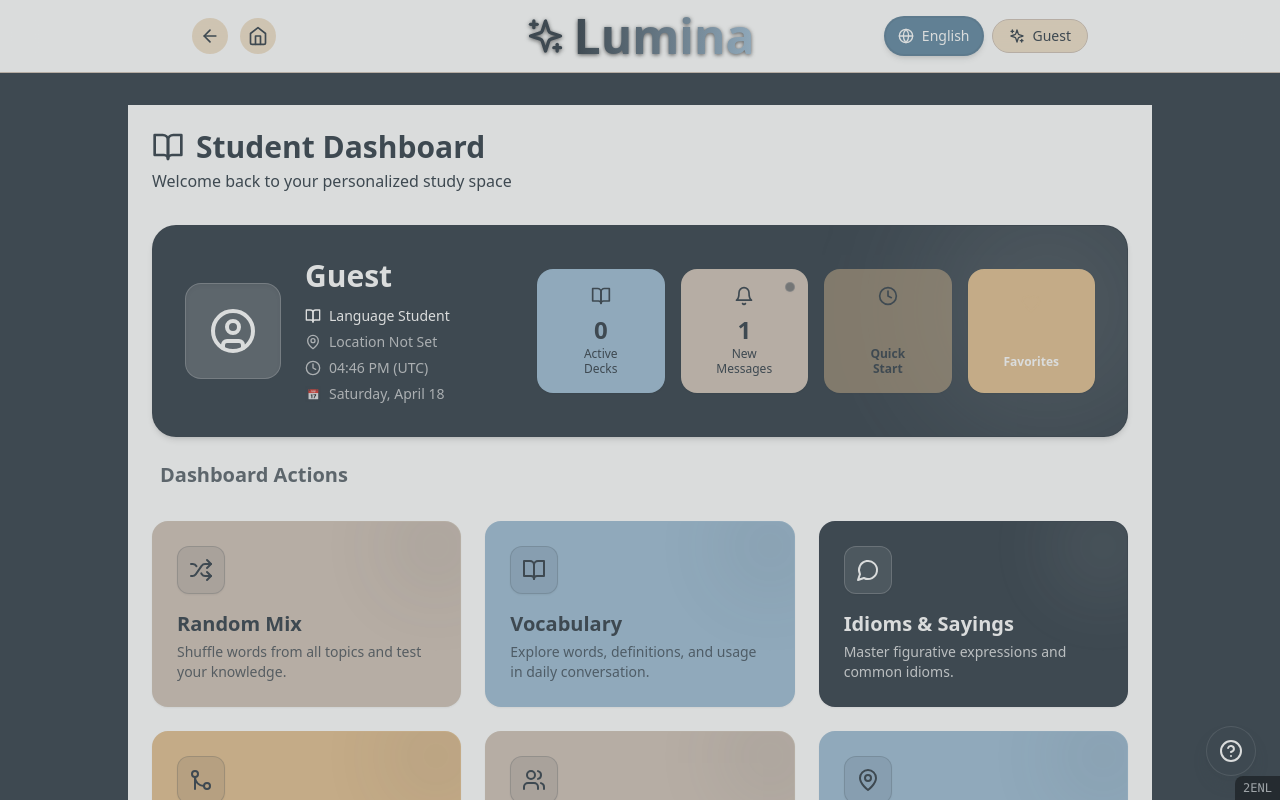
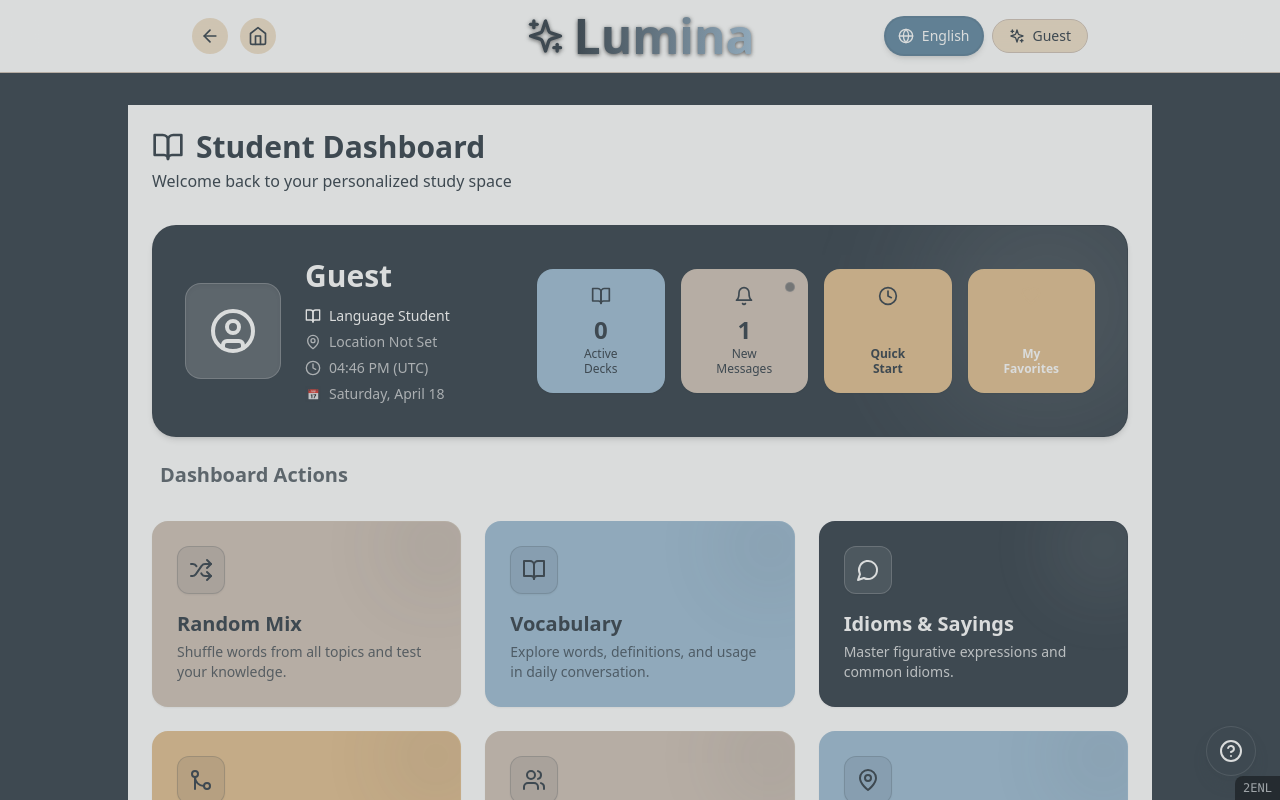
Before and after one commit to BigKippa/lumina-flashcards, a React (Vite) app: page / in a window 1280 px wide. Both pictures are taken after a click on the button "Continue as Guest". Shown: the top 800 px of the page. Built offline with nearby package versions, Linux system fonts and the light colour scheme.

Commit message:
style: align student hero widgets styling, icons, and text with tutor dashboard

```diff
--- a/src/components/WelcomeScreen.tsx
+++ b/src/components/WelcomeScreen.tsx
@@ -120,7 +120,7 @@
                             {/* Quick Start Widget */}
                             <div
                                 onClick={onQuickStart}
-                                className={`bg-color3 hover:bg-color3/80 cursor-pointer transition-colors border border-color3/50 rounded-2xl p-4 flex flex-col justify-center items-center flex-1 max-w-[12rem] md:w-28 shadow-sm group text-color5 ${!lastSession ? 'opacity-50 cursor-not-allowed' : ''}`}
+                                className="bg-color3 hover:bg-color3/80 cursor-pointer transition-colors border border-color3/50 rounded-2xl p-4 flex flex-col justify-center items-center flex-1 max-w-[12rem] md:w-28 shadow-sm group text-color5"
                                 title={lastSession ? `Resume ${lastSession.label}` : 'No recent session'}
                             >
                                 <Clock className="w-5 h-5 mb-2 group-hover:scale-110 transition-transform" />
@@ -133,9 +133,9 @@
                                 onClick={() => setIsFavoritesModalOpen(true)}
                                 className="bg-color3 hover:bg-color3/30 cursor-pointer transition-colors backdrop-blur-sm border border-amber-500/30 rounded-2xl p-4 flex flex-col justify-center items-center flex-1 max-w-[12rem] md:w-28 shadow-sm group text-color1"
                             >
-                                <Heart className="w-5 h-5 text-amber-400 mb-2 group-hover:scale-110 transition-transform fill-current" />
+                                <Heart className="w-5 h-5 text-amber-400 mb-2 group-hover:scale-110 transition-transform" />
                                 <span className="text-2xl font-bold invisible block">&nbsp;</span>
-                                <span className="text-xs font-bold text-center leading-tight">Favorites</span>
+                                <span className="text-xs font-bold text-center leading-tight">My<br />Favorites</span>
                             </div>
                         </div>
                     </div>
```
